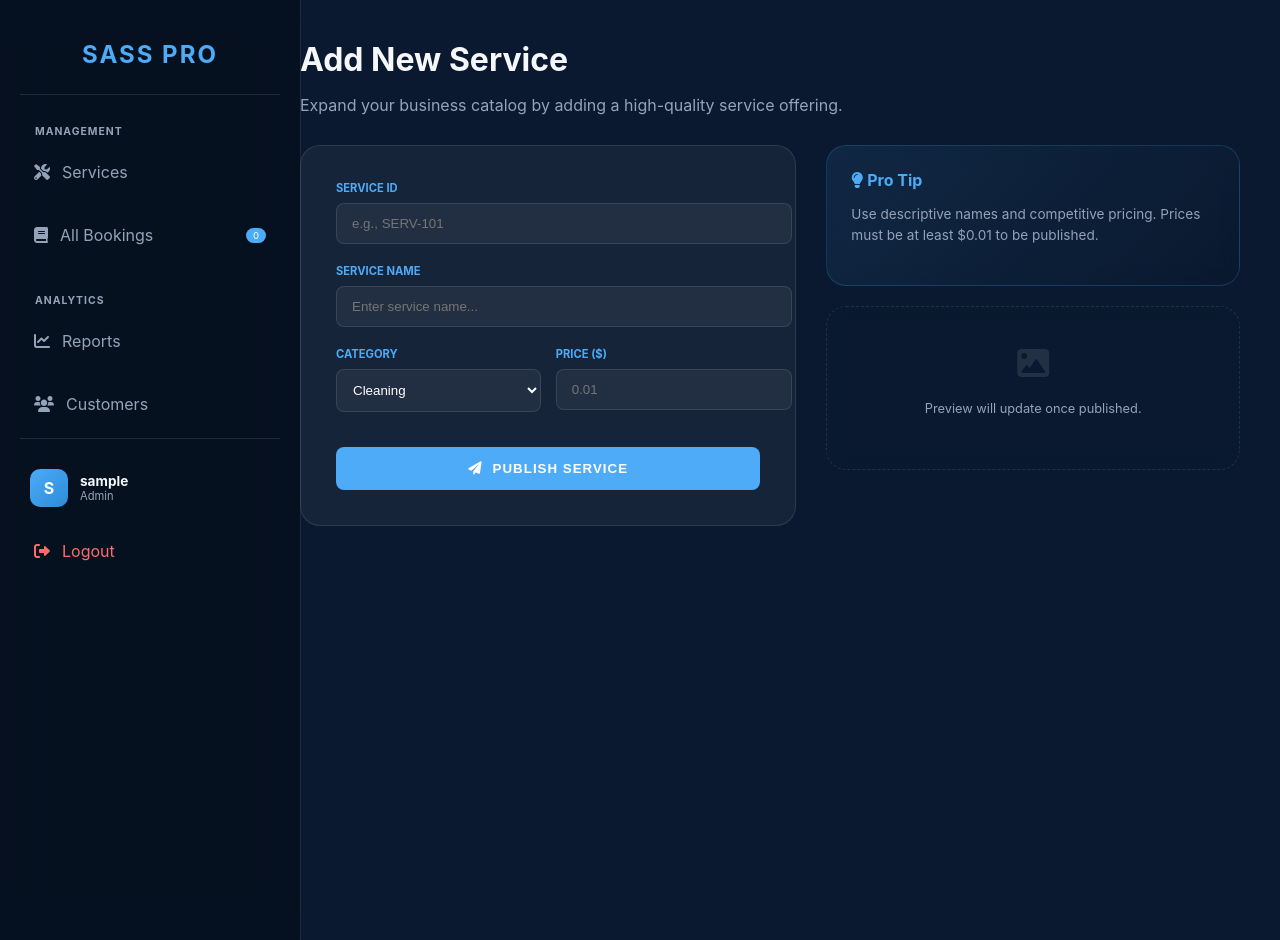
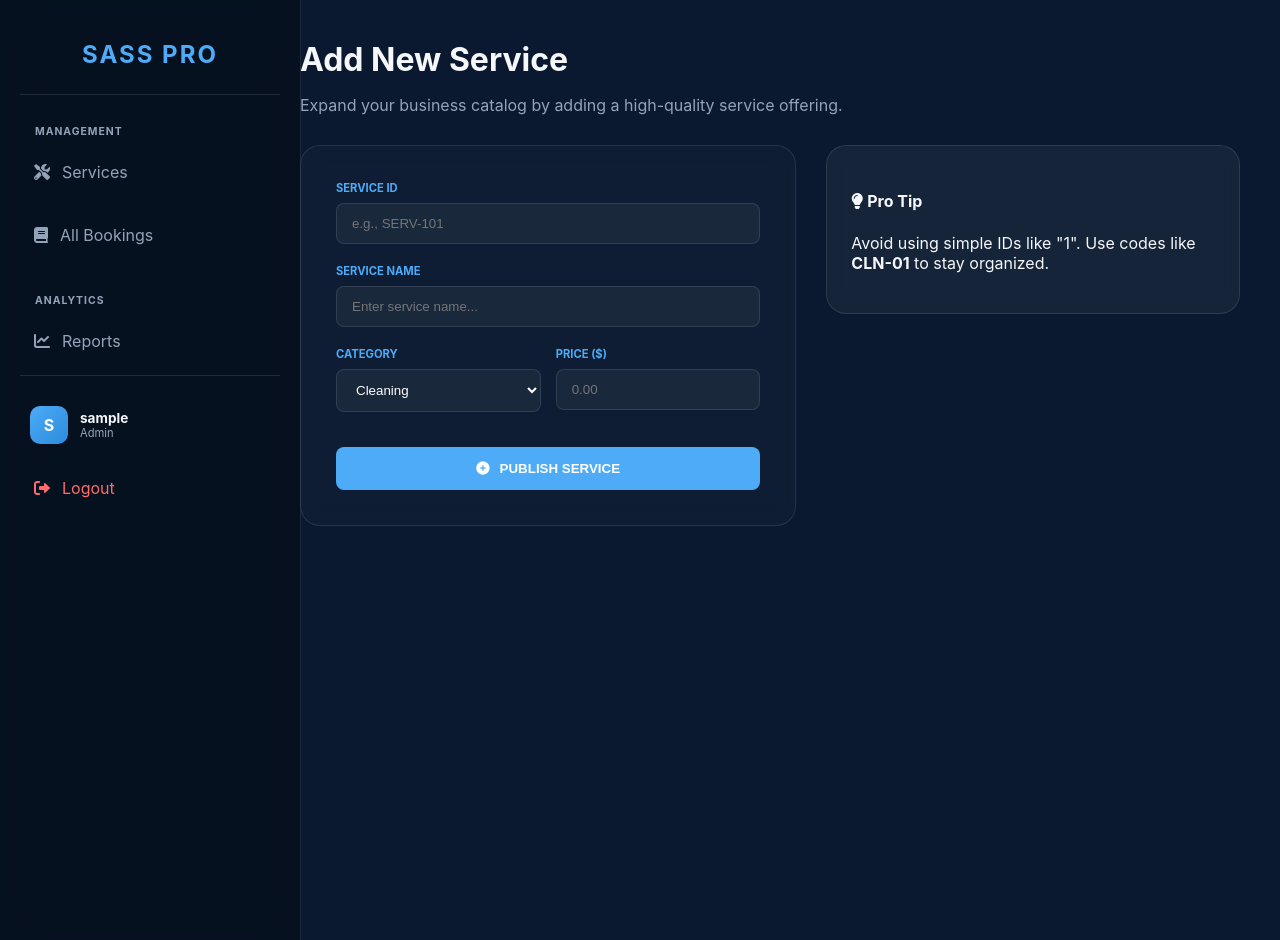
Before and after one commit to zachandreamodia/SASS, a Flask app: page /addservice in a window 1280 px wide. Run offline with Flask 3, Linux system fonts and the light colour scheme; the visitor is signed in with stand-in values (Sample User, id 1).

Commit message:
Enhance appointment management and reporting features; add notifications and improve UI for service management

```diff
--- a/app.py
+++ b/app.py
@@ -18,7 +18,7 @@ services = {
 }
 
 appointments = {}
-
+notifications = []
 
 
 @app.route("/about")
@@ -72,6 +72,12 @@ def addservice():
         except ValueError:
             prc = 0
 
+        # --- NEW DUPLICATE ID CHECK ---
+        if sid in services:
+            flash(f"Error: Service ID '{sid}' already exists. Please use a unique ID.", "danger")
+            return render_template("addService.html", appointments=appointments)
+        # ------------------------------
+
         if sid and name and prc > 0:
             services[sid] = {
                 "service_id": sid,
@@ -81,54 +87,64 @@ def addservice():
                 "status": "Active"
             }
             flash(f"Service '{name}' added successfully!", "success")
-            return redirect(url_for("admin")) # Redirect back to the dashboard
+            return redirect(url_for("admin"))
         else:
             if prc <= 0:
                 flash("Error: Price must be greater than zero.", "danger")
             else:
                 flash("Error: Service ID and Name are required.", "danger")
 
-    # Pass appointments so the sidebar badge stays updated
     return render_template("addService.html", appointments=appointments)
 
 @app.route("/admin/report", methods=["GET", "POST"])
 def admin_report():
     if session.get("role") != "admin":
+        flash("Admin access required", "error")
         return redirect(url_for("login"))
 
-    selected = None
-    daily = weekly = monthly = yearly = 0
+    selected_id = None
+    # stats dictionary keeps the code clean and organized
+    stats = {
+        'daily': {'count': 0, 'rev': 0},
+        'weekly': {'count': 0, 'rev': 0},
+        'monthly': {'count': 0, 'rev': 0},
+        'yearly': {'count': 0, 'rev': 0}
+    }
 
     today = datetime.today().date()
-    week_ago = today - timedelta(days=7)
-    month_ago = today - timedelta(days=30)
-    year_ago = today - timedelta(days=365)
+    # Define the start dates for each period
+    periods = {
+        'daily': today,
+        'weekly': today - timedelta(days=7),
+        'monthly': today - timedelta(days=30),
+        'yearly': today - timedelta(days=365)
+    }
 
     if request.method == "POST":
-        selected = request.form.get("service")
+        selected_id = request.form.get("service_id")
 
-        for appt in appointments.values():
-            appt_date = datetime.strptime(appt["date"], "%Y-%m-%d").date()
+        if selected_id:
+            for appt in appointments.values():
+                # Logic: Only process appointments for the selected service
+                if appt.get("service_id") == selected_id:
+                    appt_date = datetime.strptime(appt["date"], "%Y-%m-%d").date()
+                    price = float(services.get(selected_id, {}).get('price', 0))
 
-            # ✅ FIX: compare using service_id
-            if appt["service"] == selected:
-                if appt_date == today:
-                    daily += 1
-                if appt_date >= week_ago:
-                    weekly += 1
-                if appt_date >= month_ago:
-                    monthly += 1
-                if appt_date >= year_ago:
-                    yearly += 1
+                    for period, start_date in periods.items():
+                        # Condition: Daily must be exact, others are 'since then'
+                        is_match = (appt_date == start_date) if period == 'daily' else (appt_date >= start_date)
+
+                        if is_match:
+                            stats[period]['count'] += 1
+                            # Logic: Only 'Confirmed' status counts as Revenue
+                            if appt.get("status") == "Confirmed":
+                                stats[period]['rev'] += price
 
     return render_template(
         "admin_report.html",
         services=services,
-        selected=selected,
-        daily=daily,
-        weekly=weekly,
-        monthly=monthly,
-        yearly=yearly
+        selected_id=selected_id,
+        stats=stats
     )
 
 @app.route("/edit_service/<sid>", methods=["GET", "POST"])
@@ -194,7 +210,8 @@ def admin_bookings():
     return render_template(
     "admin_bookings.html",
     appointments=appointments,
-    services=services
+    services=services,
+    notifications=notifications
 )
 
 from datetime import datetime
@@ -291,6 +308,11 @@ def book_appointment():
             "status": "Pending"
         }
 
+        notifications.append({
+            "message": f"New appointment booked by {session['username']}",
+            "time": datetime.now().strftime("%Y-%m-%d %H:%M:%S")
+        })
+
         flash("Appointment submitted successfully!", "success")
         return redirect(url_for("user_dashboard"))
 
@@ -362,11 +384,17 @@ def edit_appointment(id):
             "status": "Pending" # Reset status so admin re-approves changes
         })
 
+        notifications.append({
+    "message": f"{session['username']} updated an appointment",
+    "time": datetime.now().strftime("%Y-%m-%d %H:%M:%S")
+})
+
         flash("Appointment updated successfully!", "success")
         return redirect(url_for("user_dashboard"))
 
     # 4. GET Request - passing is_edit=True to the template
     return render_template("book_appointment.html", appt=appt, services=services, is_edit=True)
+
 @app.route("/delete/<id>")
 def delete_appointment(id):
     if "username" not in session:
@@ -389,6 +417,11 @@ def delete_appointment(id):
         return redirect(url_for("user_dashboard"))
 
     appointments.pop(id)
+
+    notifications.append({
+    "message": f"{session['username']} deleted an appointment",
+    "time": datetime.now().strftime("%Y-%m-%d %H:%M:%S")
+})
 
     flash("Appointment deleted successfully!", "success")
     return redirect(url_for("user_dashboard"))
--- a/templates/addService.html
+++ b/templates/addService.html
@@ -1,4 +1,5 @@
 {% extends "layout.html" %}
+{% block title %}Add New Service{% endblock %}
 {% block content %}
 
 <div style="margin-bottom: 30px;">
@@ -6,74 +7,148 @@
     <p style="color: var(--text-muted);">Expand your business catalog by adding a high-quality service offering.</p>
 </div>
 
-<div style="display: grid; grid-template-columns: 1.2fr 1fr; gap: 30px; align-items: start;">
+{% with messages = get_flashed_messages(with_categories=true) %}
+  {% if messages %}
+    {% for category, message in messages %}
+      <div class="alert {{ 'alert-danger' if category == 'danger' else 'alert-success' }}">
+        <i class="fas {{ 'fa-exclamation-circle' if category == 'danger' else 'fa-check-circle' }}"></i>
+        {{ message }}
+      </div>
+    {% endfor %}
+  {% endif %}
+{% endwith %}
 
-    <div class="card" style="padding: 35px; border: 1px solid var(--border);">
-        <form action="/addservice" method="POST" style="display: flex; flex-direction: column; gap: 20px;">
+<div class="admin-grid">
+    <div class="card form-container">
+        <form action="/addservice" method="POST" class="admin-form">
 
             <div class="field-group">
-                <label style="display: block; font-size: 0.7rem; color: var(--primary); font-weight: bold; margin-bottom: 8px; text-transform: uppercase;">Service ID</label>
-                <input type="text" name="service_id" placeholder="e.g., SERV-101" required
-                       style="width: 100%; padding: 12px 15px; background: rgba(255,255,255,0.05); border: 1px solid var(--border); border-radius: 8px; color: white; outline: none;">
+                <label class="field-label">Service ID</label>
+                <input type="text" name="service_id" class="custom-input" placeholder="e.g., SERV-101" required>
             </div>
 
             <div class="field-group">
-                <label style="display: block; font-size: 0.7rem; color: var(--primary); font-weight: bold; margin-bottom: 8px; text-transform: uppercase;">Service Name</label>
-                <input type="text" name="service_name" placeholder="Enter service name..." required
-                       style="width: 100%; padding: 12px 15px; background: rgba(255,255,255,0.05); border: 1px solid var(--border); border-radius: 8px; color: white; outline: none;">
+                <label class="field-label">Service Name</label>
+                <input type="text" name="service_name" class="custom-input" placeholder="Enter service name..." required>
             </div>
 
-            <div style="display: grid; grid-template-columns: 1fr 1fr; gap: 15px;">
+            <div class="split-fields">
                 <div class="field-group">
-                    <label style="display: block; font-size: 0.7rem; color: var(--primary); font-weight: bold; margin-bottom: 8px; text-transform: uppercase;">Category</label>
-                    <select name="category" style="width: 100%; padding: 12px; background: rgba(255,255,255,0.05); border: 1px solid var(--border); border-radius: 8px; color: white; outline: none; cursor: pointer;">
-                        <option value="Cleaning" style="background: #1e293b;">Cleaning</option>
-                        <option value="Repair" style="background: #1e293b;">Repair</option>
-                        <option value="IT Support" style="background: #1e293b;">IT Support</option>
+                    <label class="field-label">Category</label>
+                    <select name="category" class="custom-select">
+                        <option value="Cleaning">Cleaning</option>
+                        <option value="Repair">Repair</option>
+                        <option value="IT Support">IT Support</option>
                     </select>
                 </div>
 
                 <div class="field-group">
-                    <label style="display: block; font-size: 0.7rem; color: var(--primary); font-weight: bold; margin-bottom: 8px; text-transform: uppercase;">Price ($)</label>
-                    <input type="number" name="price" placeholder="0.01" step="0.01" min="0.01" required
-                           style="width: 100%; padding: 12px 15px; background: rgba(255,255,255,0.05); border: 1px solid var(--border); border-radius: 8px; color: white; outline: none;">
+                    <label class="field-label">Price ($)</label>
+                    <input type="number" name="price" class="custom-input" placeholder="0.00" step="0.01" min="0.01" required>
                 </div>
             </div>
 
-            <button type="submit" class="btn-primary" style="margin-top: 15px; padding: 14px; font-weight: bold; letter-spacing: 1px; display: flex; align-items: center; justify-content: center; gap: 10px; border: none; border-radius: 8px; cursor: pointer;">
-                <i class="fas fa-paper-plane"></i> PUBLISH SERVICE
+            <button type="submit" class="btn-primary-action">
+                <i class="fas fa-plus-circle"></i> PUBLISH SERVICE
             </button>
         </form>
     </div>
 
-    <div style="display: flex; flex-direction: column; gap: 20px;">
-        <div class="card" style="background: linear-gradient(135deg, rgba(77, 171, 247, 0.1), transparent); border: 1px solid rgba(77, 171, 247, 0.2);">
-            <h4 style="margin: 0 0 10px 0; color: var(--primary);"><i class="fas fa-lightbulb"></i> Pro Tip</h4>
-            <p style="font-size: 0.85rem; color: var(--text-muted); line-height: 1.6;">
-                Use descriptive names and competitive pricing. Prices must be at least $0.01 to be published.
-            </p>
-        </div>
-
-        <div class="card" style="border: 1px dashed var(--border); background: transparent; text-align: center; padding: 40px;">
-            <i class="fas fa-image" style="font-size: 2rem; color: var(--border); margin-bottom: 10px;"></i>
-            <p style="font-size: 0.8rem; color: var(--text-muted);">Preview will update once published.</p>
+    <div class="sidebar-info">
+        <div class="card info-card">
+            <h4 class="info-title"><i class="fas fa-lightbulb"></i> Pro Tip</h4>
+            <p class="info-text">Avoid using simple IDs like "1". Use codes like <strong>CLN-01</strong> to stay organized.</p>
         </div>
     </div>
 </div>
 
 <style>
-    /* Fixed CSS Selectors */
-    input:focus, select:focus {
-        border-color: var(--primary) !important;
-        background: rgba(255,255,255,0.1) !important;
-        box-shadow: 0 0 10px rgba(77, 171, 247, 0.2);
-        transition: all 0.3s ease;
+    /* CLEANED CSS BLOCK
+       All property-value pairs verified to prevent 'propertyvalueexpected' errors.
+    */
+    .admin-grid {
+        display: grid;
+        grid-template-columns: 1.2fr 1fr;
+        gap: 30px;
+        align-items: start;
     }
 
-    input::-webkit-outer-spin-button,
-    input::-webkit-inner-spin-button {
-        -webkit-appearance: none;
-        margin: 0;
+    .form-container {
+        padding: 35px;
+        border: 1px solid var(--border);
+        background-color: rgba(255, 255, 255, 0.02);
+    }
+
+    .admin-form {
+        display: flex;
+        flex-direction: column;
+        gap: 20px;
+    }
+
+    .field-label {
+        display: block;
+        font-size: 0.7rem;
+        color: var(--primary);
+        font-weight: bold;
+        margin-bottom: 8px;
+        text-transform: uppercase;
+    }
+
+    .custom-input, .custom-select {
+        width: 100%;
+        padding: 12px 15px;
+        background-color: rgba(255, 255, 255, 0.05);
+        border: 1px solid var(--border);
+        border-radius: 8px;
+        color: #ffffff;
+        outline: none;
+        box-sizing: border-box;
+    }
+
+    .split-fields {
+        display: grid;
+        grid-template-columns: 1fr 1fr;
+        gap: 15px;
+    }
+
+    .btn-primary-action {
+        margin-top: 15px;
+        padding: 14px;
+        font-weight: bold;
+        background-color: var(--primary);
+        color: #ffffff;
+        border: none;
+        border-radius: 8px;
+        cursor: pointer;
+        display: flex;
+        align-items: center;
+        justify-content: center;
+        gap: 10px;
+    }
+
+    .alert {
+        padding: 15px;
+        margin-bottom: 25px;
+        border-radius: 8px;
+        border: 1px solid transparent;
+    }
+
+    .alert-danger {
+        background-color: rgba(255, 107, 107, 0.1);
+        border-color: #ff6b6b;
+        color: #ff6b6b;
+    }
+
+    .alert-success {
+        background-color: rgba(81, 207, 102, 0.1);
+        border-color: #51cf66;
+        color: #51cf66;
+    }
+
+    /* Focus States */
+    .custom-input:focus, .custom-select:focus {
+        border-color: var(--primary);
+        background-color: rgba(255, 255, 255, 0.08);
     }
 </style>
 
--- a/templates/layout.html
+++ b/templates/layout.html
@@ -78,14 +78,10 @@
                 <a href="/admin" class="nav-link"><i class="fas fa-tools"></i> Services</a>
                 <a href="/admin/bookings" class="nav-link">
                     <i class="fas fa-book"></i> All Bookings
-                    <span style="background: var(--primary); color: white; font-size: 0.6rem; padding: 2px 7px; border-radius: 10px; margin-left: auto;">
-                        {{ appointments|length if appointments else '0' }}
-                    </span>
                 </a>
 
                 <p style="font-size: 0.65rem; color: var(--text-muted); font-weight: bold; margin: 20px 0 5px 15px; letter-spacing: 1px;">ANALYTICS</p>
                 <a href="/admin/report" class="nav-link"><i class="fas fa-chart-line"></i> Reports</a>
-                <a href="#" class="nav-link"><i class="fas fa-users"></i> Customers</a>
             {% else %}
     <p style="font-size: 0.65rem; color: var(--text-muted); font-weight: bold; margin: 10px 0 5px 15px; letter-spacing: 1px;">USER MENU</p>
 
```
Also changed, not shown: templates/admin_bookings.html (+36 -7 lines), templates/admin_report.html (+47 -16 lines), templates/book_appointment.html (+32 -41 lines).
